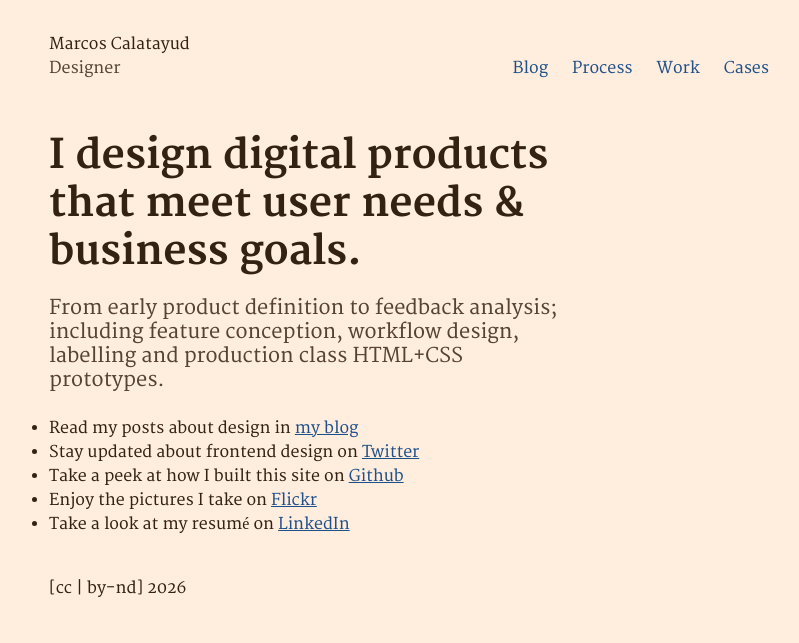
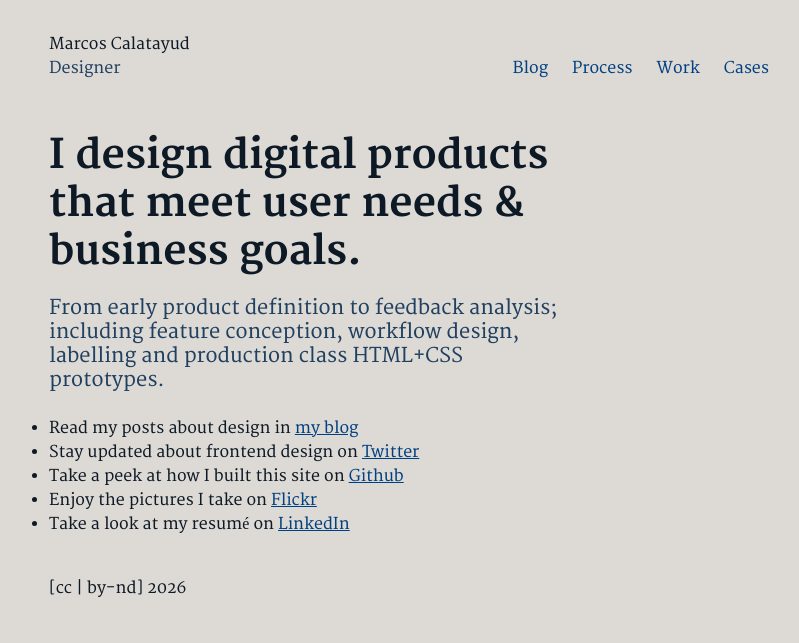
Before and after one commit to marcoscalatayud/blogfolio, an Eleventy site: page index.liquid in a window 1280 px wide. Shown: the whole page, without its empty margins (231-1030 px from the left). Built offline with nearby package versions, Linux system fonts and the light colour scheme; Eleventy itself is replaced by a stand-in of ours; files that its build step writes are made by us from their sources.

Commit message:
Dark mode available.

```diff
--- a/_includes/styles/variables.css
+++ b/_includes/styles/variables.css
@@ -1,23 +1,15 @@
 :root {
-  --color-white: hsla(0, 100%, 100%, 1);
-  --color-gray-lightest: hsla(50, 100%, 99%, 1);
-  --color-gray-lightest: #d0ccc7;
-  --color-gray-lightest: #fed;
-  --color-gray-light: #bbb;
-  --color-gray-medium: #444;
-  --color-gray-medium: #40484a;
-  --color-gray-medium: #543;
-  --color-gray-darkest: #321;
-  --color-red: #bc2f2f;
-  --color-blue: #317ab1;
-  --color-blue: #20508a;
+  /* --color-red: #bc2f2f; */
+
+  --color-blue-dark: hsl(210, 100%, 25%);
+  --color-blue-darker: hsl(210, 50%, 25%);
+  --color-blue-darkest: hsl(210, 50%, 10%);
+
+  --color-orange-lightest: hsl(30, 10%, 85%);
+  --color-orange-lighter: hsl(30, 20%, 70%);
+  --color-orange-light: hsl(30, 100%, 70%);
+
   --color-educapoker: #3f7eca;
-
-  --color-background-primary: var(--color-gray-lightest);
-  --color-link: var(--color-blue);
-  --text-color-primary: var(--color-gray-darkest);
-  --text-color-secondary: var(--color-gray-medium);
-  --border-color-primary: var(--color-gray-light);
 
   --font-size-h1: 2.5rem;
   --font-size-h2: 1.75rem;
@@ -25,6 +17,7 @@
   --font-size-comfort: 1.25rem;
   --font-size-base: 1rem;
   --font-size-small: .8rem;
+
   --layout-spacing-8: .5rem;
   --layout-spacing-16: 1rem;
   --layout-spacing-24: 1.5rem;
@@ -35,4 +28,18 @@
   --layout-indent-left: 8rem;
   --layout-breakpoint: 40rem;
   --layout-max-width: 48rem;
+
+  --color-background-primary: var(--color-orange-lightest);
+  --text-color-primary: var(--color-blue-darkest);
+  --text-color-secondary: var(--color-blue-darker);
+  --color-link: var(--color-blue-dark);
 }
+
+@media (prefers-color-scheme: dark) {
+  :root {
+    --color-background-primary: var(--color-blue-darkest);
+    --text-color-primary: var(--color-orange-lightest);
+    --text-color-secondary: var(--color-orange-lighter);
+    --color-link: var(--color-orange-light);
+  }
+}
```
